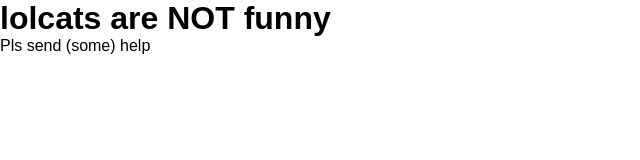
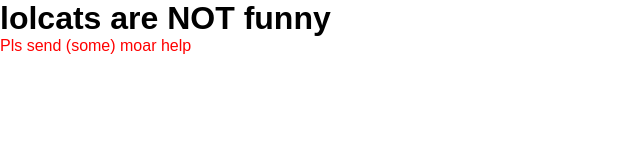
Before and after one commit to drblue/fed22-myfirstrepo, a plain HTML site: page index.html in a window 1280 px wide. Shown: the whole page, without its empty margins (0-640 px from the left). Drawn offline with Linux system fonts and the light colour scheme.

Commit message:
Moar changes.

```diff
--- a/css/style.css
+++ b/css/style.css
@@ -7,3 +7,7 @@
 body {
 	font-family: Arial, Helvetica, sans-serif;
 }
+
+p {
+	color: red;
+}
--- a/index.html
+++ b/index.html
@@ -12,6 +12,6 @@
 <body>
 	<h1>lolcats are NOT funny</h1>
 
-	<p>Pls send (some) help</p>
+	<p>Pls send (some) moar help</p>
 </body>
 </html>
```
